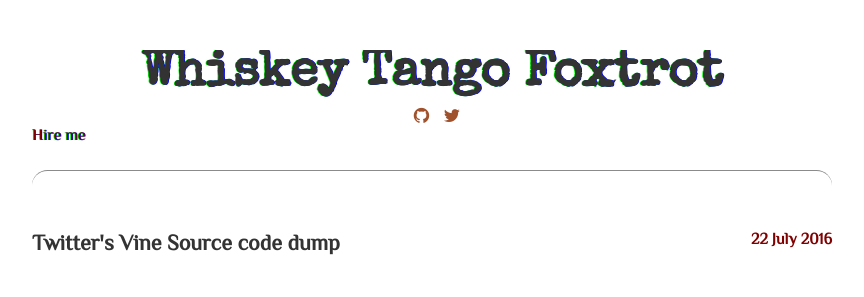
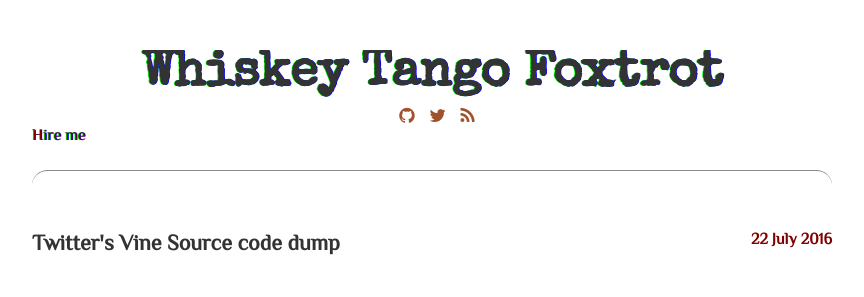
Before and after one commit to avicoder/avicoder.github.io, a Jekyll site: the page built from index.html, in a window 1280 px wide. Shown: the top 297 px of the page, without its empty margins (208-1072 px from the left). Built offline with Jekyll 4.4.1, drawn with Linux system fonts in a browser that asks for light colours; some web fonts are replaced.

Commit message:
adding feed

```diff
--- a/_includes/header.html
+++ b/_includes/header.html
@@ -14,6 +14,10 @@
                 <i class="fa fa-twitter"></i>
             </a>
         {% endif %}
+
+            <a href="https://avicoder.me/feed" class="social-links__entry" target="_blank">
+                <i class="fa fa-rss"></i>
+            </a>
     </ul>
 
 
```
